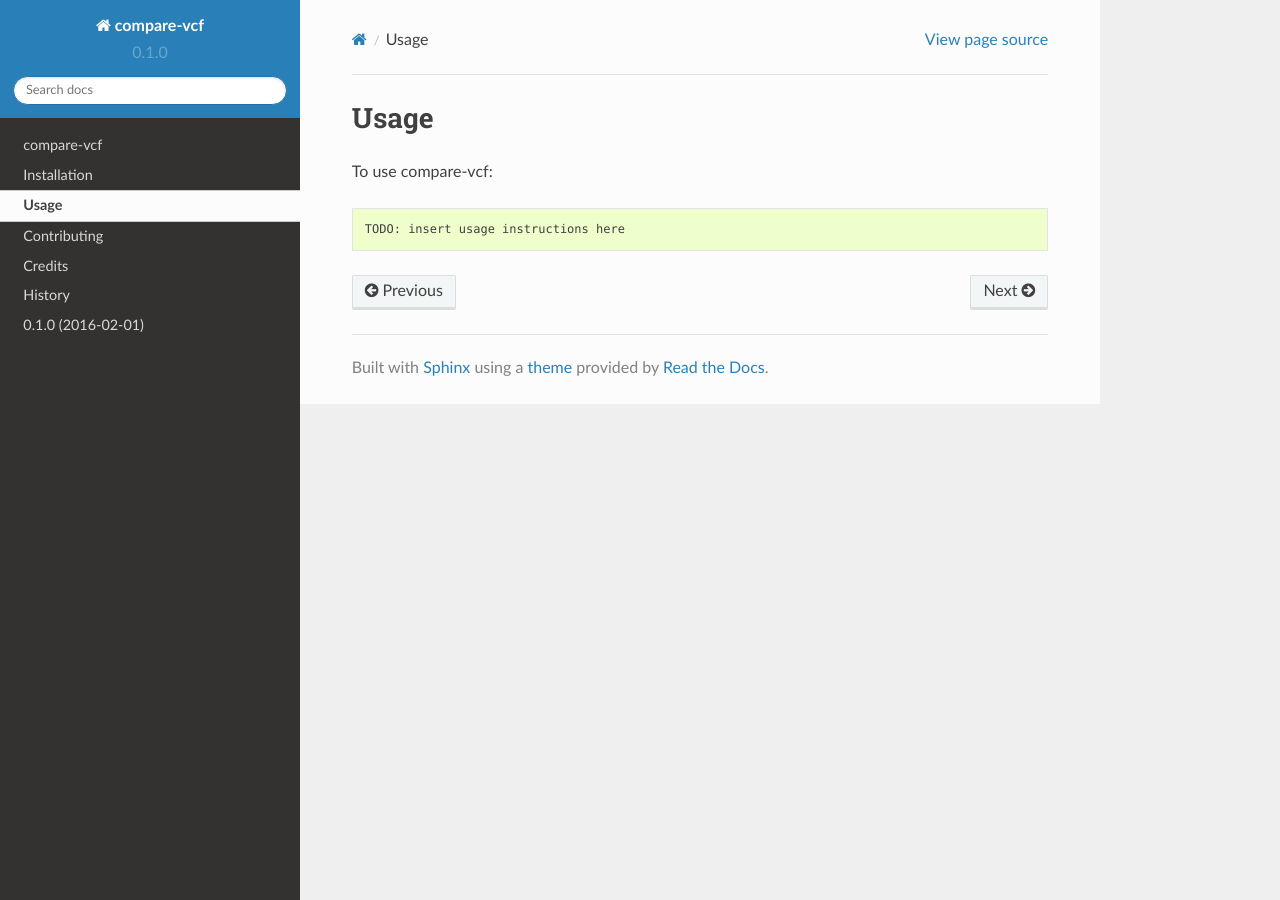
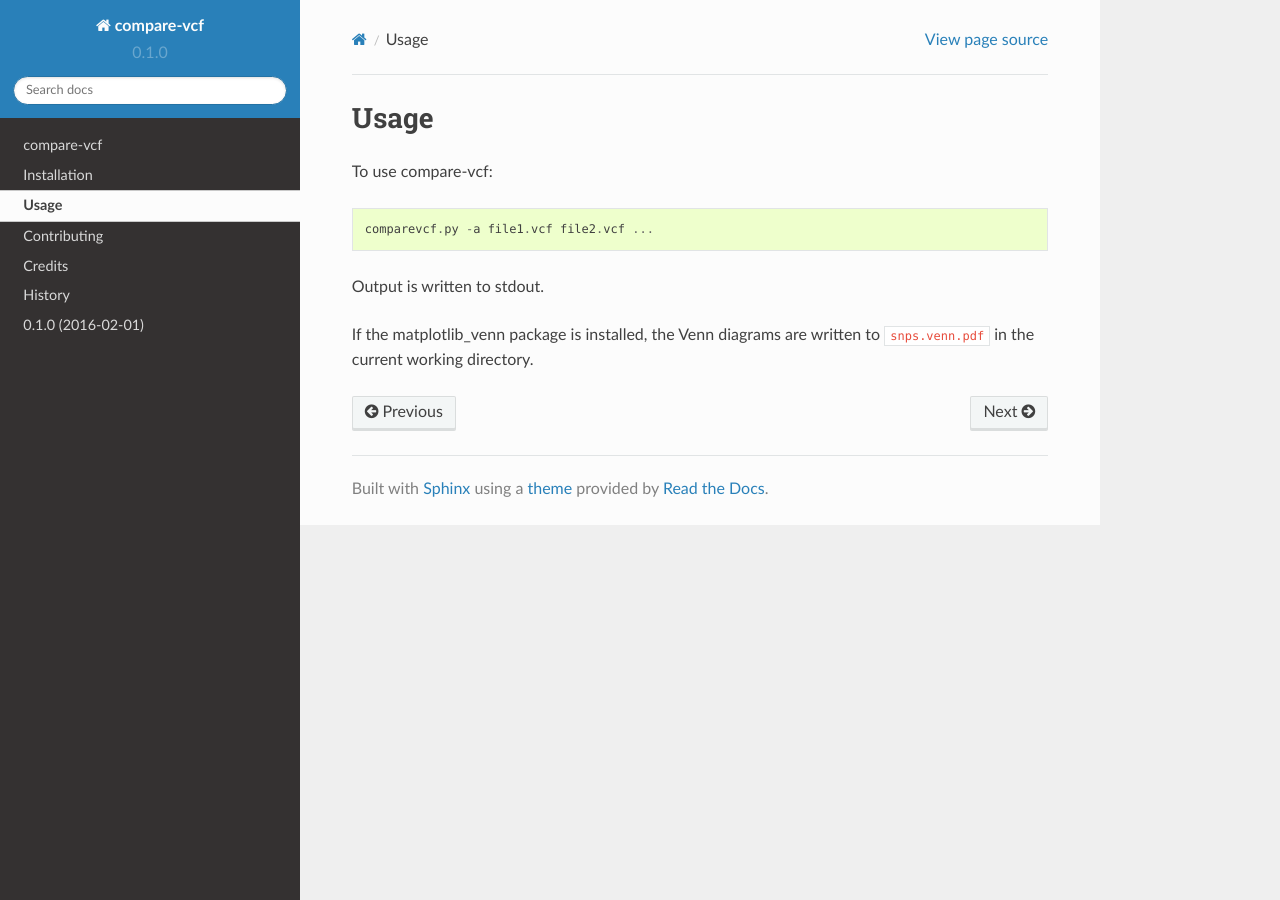
Before and after one commit to CFSAN-Biostatistics/vcftoolz, a Sphinx documentation site: the page built from docs/usage.rst, in a window 1280 px wide. Built offline with Sphinx 7.4.7 and the Read the Docs theme 2.0.0, drawn with Linux system fonts in a browser that asks for light colours.

Commit message:
Added some documentation.

```diff
--- a/README.rst
+++ b/README.rst
@@ -31,7 +31,10 @@ and Drug Administration, Center for Food Safety and Applied Nutrition.
 Features
 --------
 
-* TODO: Insert a bulleted list of features here
+* Compares the snps in two or more VCF files.
+* Lists the snps that are unique to each VCF file with full genotype information per snp.
+* Lists the snps that are missing from each VCF file if present in at least two other VCF files.
+* Generates Venn diagrams of all pairs of VCF files.
 
 
 Citing compare-vcf
--- a/docs/usage.rst
+++ b/docs/usage.rst
@@ -4,4 +4,9 @@ Usage
 
 To use compare-vcf::
 
-    TODO: insert usage instructions here
+    comparevcf.py -a file1.vcf file2.vcf ...
+
+Output is written to stdout.
+
+If the matplotlib_venn package is installed, the Venn diagrams are written to ``snps.venn.pdf`` in the
+current working directory.
```
